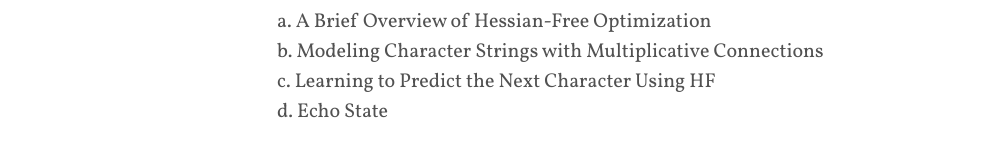
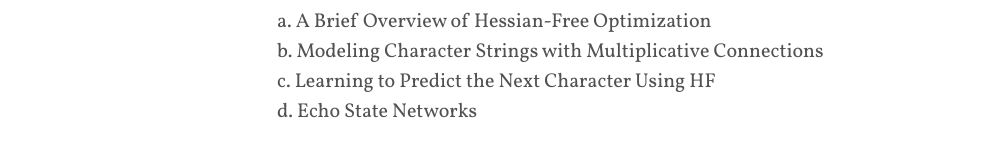
Before and after one commit to shevapato2008/myBlog, a Jekyll site: the page built from algorithms/machinelearning/nnml/index.md, in a window 1280 px wide and 900 px high, scrolled down 2146 px. Shown: the part 673-830 px from the top of the window, without its empty margins (3-1001 px from the left). Built offline with Jekyll 4.4.1, drawn with Linux system fonts in a browser that asks for light colours; some web fonts are replaced; comment, search, counter and statistics services are not loaded.

Commit message:
Updated.

```diff
--- a/algorithms/machinelearning/nnml/index.md
+++ b/algorithms/machinelearning/nnml/index.md
@@ -105,7 +105,7 @@ e. Long-Term Short-Term Memory<br>
 a. A Brief Overview of Hessian-Free Optimization<br>
 b. Modeling Character Strings with Multiplicative Connections<br>
 c. Learning to Predict the Next Character Using HF<br>
-d. Echo State<br>
+d. Echo State Networks<br>
 
 
 <br><br>
```
Also changed, not shown: algorithms/machinelearning/nnml/week8.md (+1 -1 lines).
